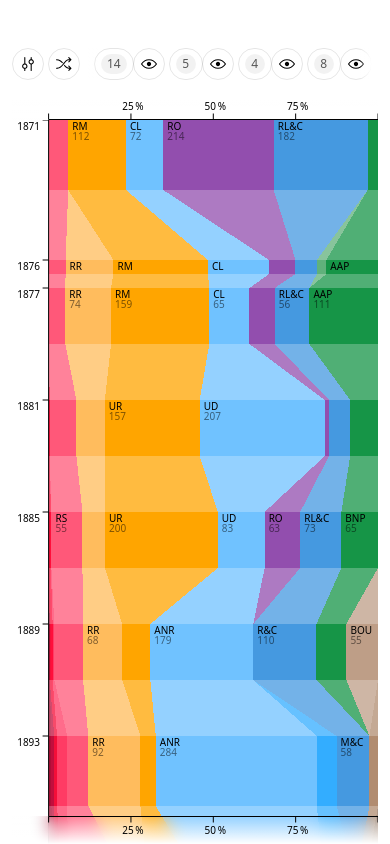
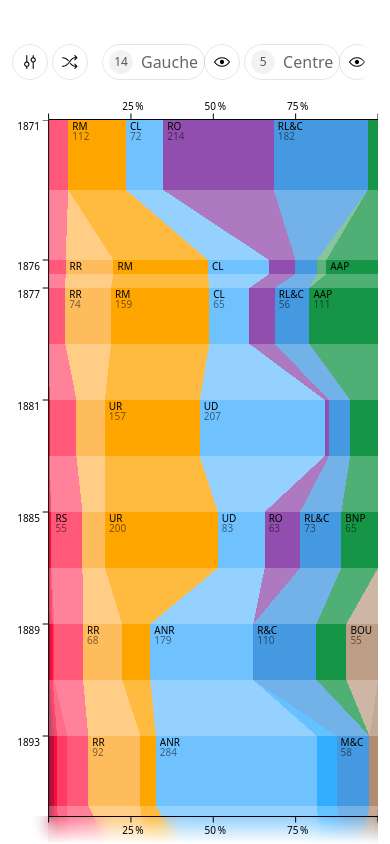
Before and after one commit to ledouxm/legislatures, a Next.js app: page / in a window 390 px wide. Built offline with nearby package versions, Linux system fonts and the light colour scheme.

Commit message:
feat(buttons): bigger buttons

```diff
--- a/components/appUi/entityButton.tsx
+++ b/components/appUi/entityButton.tsx
@@ -5,7 +5,7 @@ export default function EntityButton({ entity, onClick, isActive, label }) {
     return (
         <button
             aria-label={label}
-            className={`group flex gap-2 items-center max-w-full h-full text-black/60 sm:hover:text-black bg-black/5 sm:hover:bg-black/10 transition text-sm sm:text-base text-nowrap py-1 sm:py-0.5
+            className={`group flex gap-2 items-center max-w-full h-full text-black/55 sm:hover:text-black bg-black/5 sm:hover:bg-black/10 transition text-sm sm:text-base text-nowrap py-1 sm:py-0.5
                 ${isActive ? "" : "opacity-50"}
                 ${entity.full_name ? "px-1.5 rounded-md" : "px-3 rounded-full"}
                 `}
--- a/components/appUi/entityDetails.tsx
+++ b/components/appUi/entityDetails.tsx
@@ -176,7 +176,7 @@ export default function EntityDetails() {
                         ? <button
                             id="visibility-button"
                             aria-label="Current visibility button"
-                            className="size-8 bg-black/5 hover:bg-black/10 rounded-full flex items-center justify-center cursor-pointer text-black/50 hover:text-black transition-all"
+                            className="size-9 bg-black/5 hover:bg-black/10 rounded-full flex items-center justify-center cursor-pointer text-black/50 hover:text-black transition-all"
                             onClick={() => handleVisibility()}
                         >
                             {isVisible ?
@@ -205,7 +205,7 @@ export default function EntityDetails() {
                     <button
                         id="close-button"
                         aria-label="Close button"
-                        className="size-8 bg-black/5 hover:bg-black/10 rounded-full flex items-center justify-center cursor-pointer text-black/50 hover:text-black transition-all"
+                        className="size-9 bg-black/5 hover:bg-black/10 rounded-full flex items-center justify-center cursor-pointer text-black/50 hover:text-black transition-all"
                         onClick={handleClose}
                     >
                         <Cross1Icon className="size-4" />
--- a/components/appUi/filtersLine.tsx
+++ b/components/appUi/filtersLine.tsx
@@ -51,7 +51,7 @@ export default function FiltersLine({ families, setSettingsVisibility }: { famil
         <section className="w-full h-20 md:h-36 px-3 mb-3 md:mb-6 flex items-end max-w-screen-3xl mx-auto">
             <div className="w-full flex">
                 {/* List controls */}
-                <div className="flex gap-1 items-center h-8">
+                <div className="flex gap-1 items-center">
                     {/* Settings button */}
                     <SettingsButton
                         Icon={MixerVerticalIcon}
--- a/components/appUi/settingsButton.tsx
+++ b/components/appUi/settingsButton.tsx
@@ -18,8 +18,8 @@ export default function SettingsButton({
             aria-label={label}
             className={`group flex items-center justify-center rounded-full border border-black/10 hover:border-black/20 transition text-nowrap gap-2 select-none
                 ${Icon && !name ?
-                    'size-8 flex-shrink-0' :
-                    'h-8 px-3'
+                    'size-9 flex-shrink-0' :
+                    'h-9 px-3'
                 }
                 ${(number || number === 0) && name ?
                     'pl-1.5 pr-1.5 sm:pr-3' :
@@ -30,11 +30,7 @@ export default function SettingsButton({
         >
             {(number || number === 0) &&
                 <span
-                    className={`flex items-center justify-center  group-hover:bg-[var(--family-color)] transition rounded-full text-xs group-hover:text-white h-5
-                        ${number <= 10 ?
-                            'w-5' :
-                            'px-1.5'
-                        }
+                    className={`flex items-center justify-center  group-hover:bg-[var(--family-color)] transition rounded-full text-xs group-hover:text-white size-6
                         ${isActive ?
                             'bg-[var(--family-color)] text-white group-hover:bg-black/75'
                             : 'bg-black/5 text-black/65'
@@ -49,7 +45,7 @@ export default function SettingsButton({
                 <Icon className={`size-4 ${flipIcon ? '-scale-x-100' : ''}`} />
             }
             {name &&
-                <span className="hidden sm:inline text-black/60 group-hover:text-black transition text-nowrap">
+                <span className="inline text-black/60 group-hover:text-black transition text-nowrap">
                     {name}
                 </span>
             }
```
